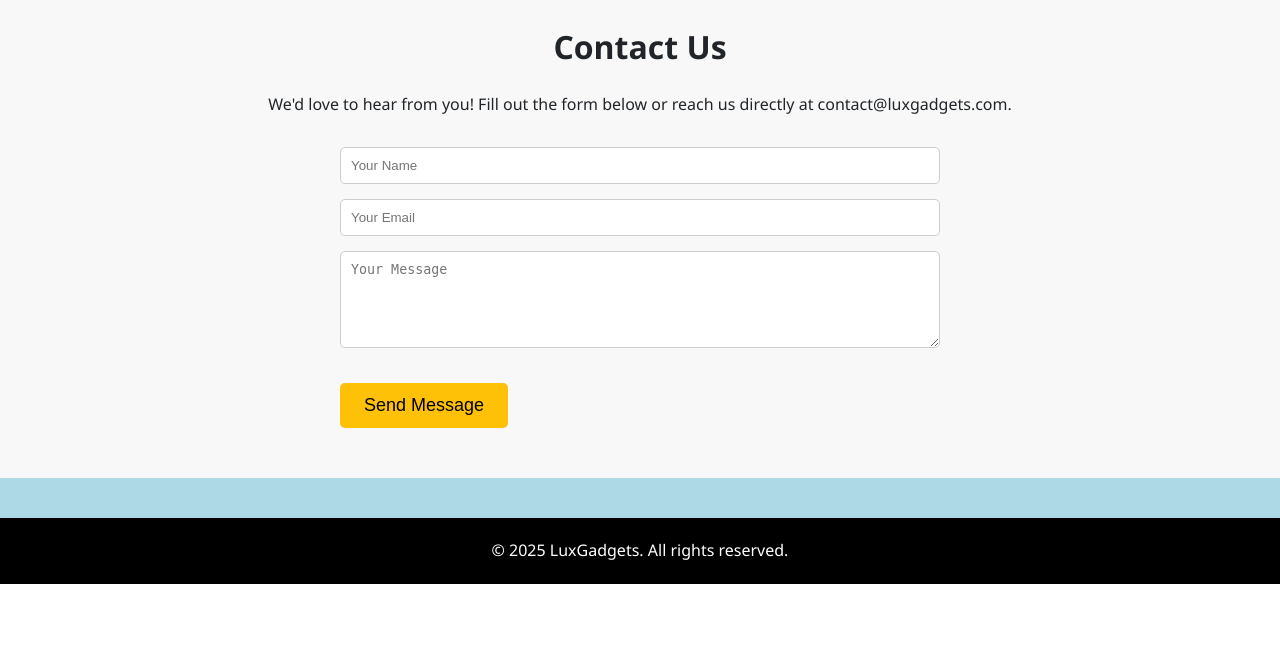
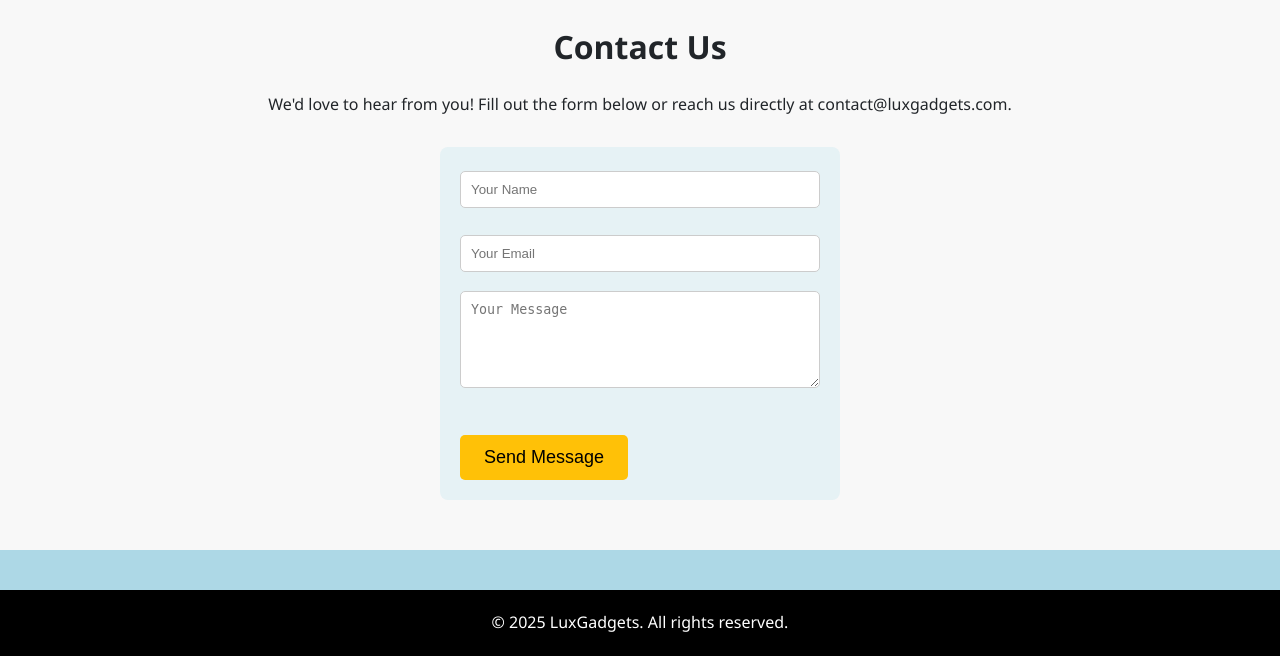
Before and after one commit to Riyaprajapatiraghubhai/apple, a Flask app: page / in a window 1280 px wide. Shown: the part 4027-4683 px from the top of the page. Before the commit the page ends 4611 px from the top, so only its background shows below. Run offline with Flask 3, Linux system fonts and the light colour scheme.

Commit message:
Update style.css

```diff
--- a/static/style.css
+++ b/static/style.css
@@ -171,6 +171,36 @@
         }
 
 
+        form {
+            max-width: 400px;
+            margin: 0 auto;
+            padding: 20px;
+            background-color: #e6f2f5;
+            border-radius: 8px;
+        }
+
+        input[type="text"],
+        input[type="number"],
+        textarea {
+            width: 100%;
+            padding: 8px;
+            margin-top: 4px;
+            margin-bottom: 12px;
+            box-sizing: border-box;
+        }
+
+        input[type="submit"] {
+            background-color: #4CAF50;
+            color: white;
+            padding: 10px 16px;
+            border: none;
+            border-radius: 4px;
+            cursor: pointer;
+        }
+
+        input[type="submit"]:hover {
+            background-color: #45a049;
+        }
 
         footer {
             background: #000;
```
